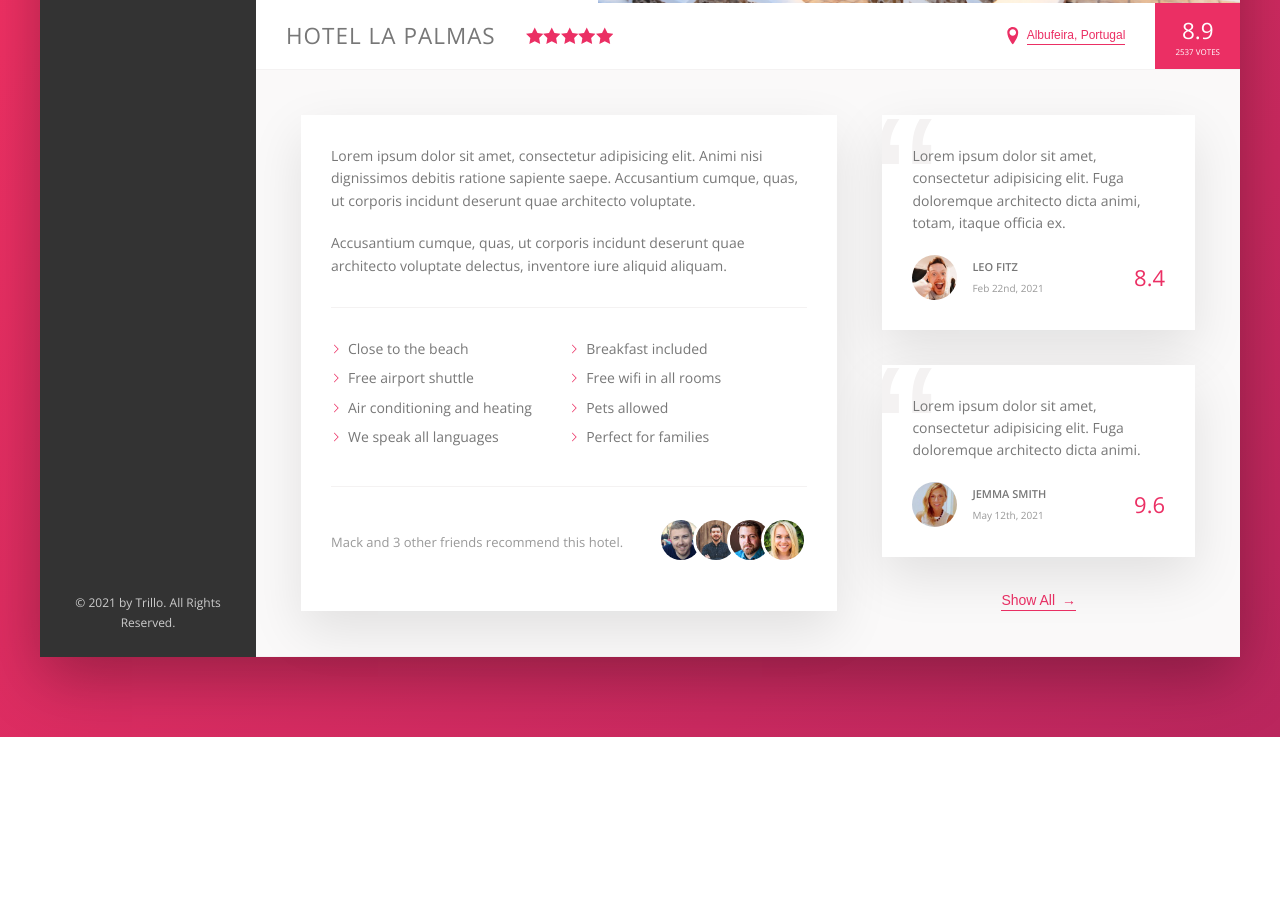
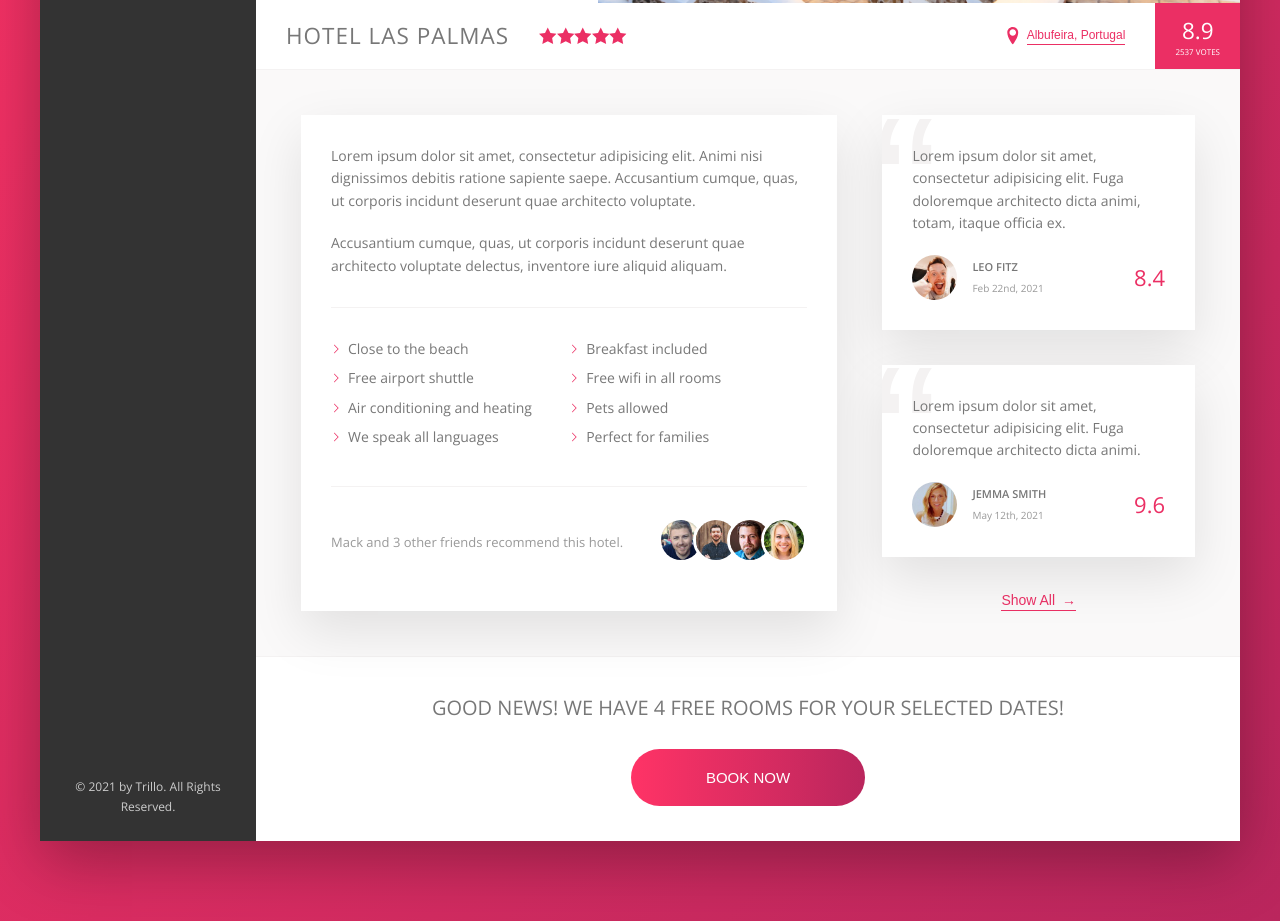
Before and after one commit to Cypherdious89/Trillo, a website: page index.html in a window 1280 px wide. Shown: the part 532-1453 px from the top of the page. Before the commit the page ends 1269 px from the top, so only its background shows below. Drawn offline with nearby package versions, Linux system fonts and the light colour scheme.

Commit message:
Added CTA Section

```diff
--- a/index.html
+++ b/index.html
@@ -99,7 +99,7 @@
                     </div>
 
                     <div class="overview">
-                        <h1 class="overview__heading">Hotel La Palmas</h1>
+                        <h1 class="overview__heading">Hotel Las Palmas</h1>
                         <div class="overview__star">
                             <svg class="overview__star-icon">
                                 <use xlink:href="img/sprite.svg#icon-star-full"></use>
@@ -193,6 +193,16 @@
                             <button class="btn-inline">Show All <span>&rarr;</span></button>
                         </div>
                     </div>
+
+                    <div class="cta">
+                        <h2 class="cta__book-now">
+                            GOOD NEWS! WE HAVE 4 FREE ROOMS FOR YOUR SELECTED DATES!
+                        </h2>
+                        <button class="btn">
+                            <span class="btn__visible">Book Now</span>
+                            <span class="btn__invisible">Only 4 rooms left!</span>
+                        </button>
+                    </div>
                 </main>
             </div>
         </div>
--- a/sass/_components.scss
+++ b/sass/_components.scss
@@ -415,3 +415,64 @@
         z-index: 1;
     }
 }
+
+/* ------------------ CTA Section ------------------- */
+.cta {
+    padding: 3.5rem 0;
+    text-align: center;
+
+    &__book-now {
+        font-size: 2rem;
+        font-weight: 300;
+        text-transform: uppercase;
+        margin-bottom: 2.5rem;
+    }
+}
+
+.btn{
+    font-size: 1.5rem;
+    font-weight: 300;
+    text-transform: uppercase;
+    border-radius: 100px;
+    border: none;
+    background-image: linear-gradient(to right, var(--color-primary-light), var(--color-primary-dark));
+    color: #fff;
+    position: relative;
+    overflow: hidden;
+    cursor: pointer;
+
+    & > * {
+        display: inline-block;
+        height: 100%;
+        width: 100%;
+        transition: all 0.2s;
+    }
+
+    &__visible{
+        padding: 2rem 7.5rem;
+    }
+
+    &__invisible{
+        position: absolute;
+        padding: 2rem 0;
+        left: 0;
+        top: -100%;
+    }
+
+    &:hover {
+        background-image: linear-gradient(to left, var(--color-primary-light), var(--color-primary-dark));
+    }
+
+    &:hover &__visible {
+        transform: translateY(100%);
+    }
+
+    &:hover &__invisible {
+        top: 0;
+    }
+
+    &:focus {
+        outline: none;
+        animation: pulsate 1s infinite;
+    }
+}
```
Also changed, not shown: css/style.css.
